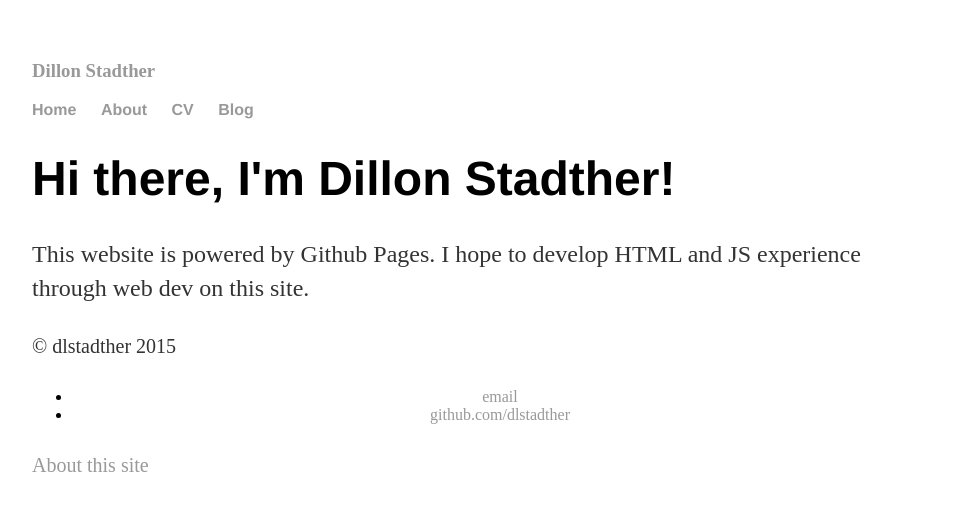
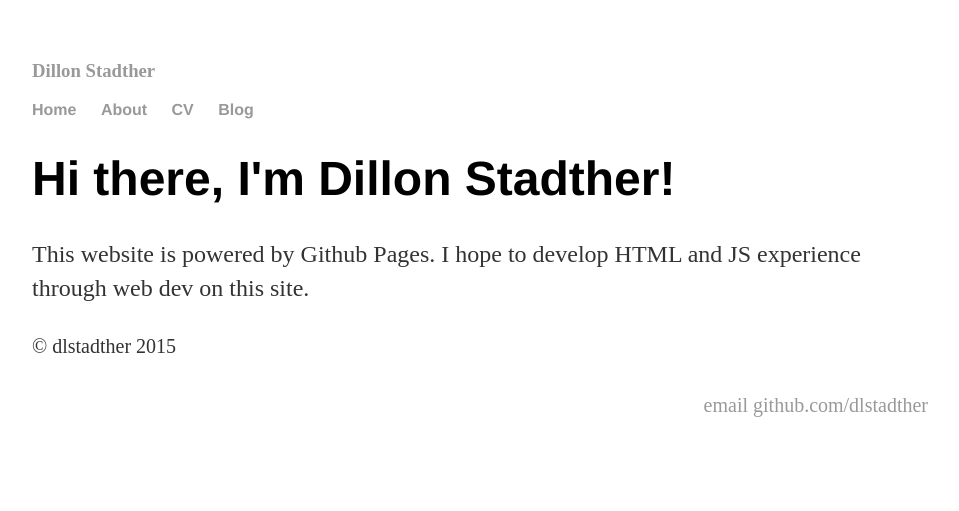
Before and after one commit to dlstadther/dlstadther.github.io, a Jekyll site: the page built from index.html, in a window 1280 px wide. Shown: the top 511 px of the page, without its empty margins (160-1119 px from the left). Built offline with Jekyll 4.4.1, drawn with Linux system fonts in a browser that asks for light colours.

Commit message:
Updated footer.

```diff
--- a/_includes/footer.html
+++ b/_includes/footer.html
@@ -3,14 +3,13 @@
         <div class="col-sm-8">
             <p><small>&copy; dlstadther 2015</small></p>
         </div>
-        <div class="col-sm-4" align="center">
-            <ul>
-                <li><a href="mailto:dlstadther@gmail.com">email</a></li>
-                <li><a href="https://github.com/dlstadther">github.com/dlstadther</a></li>
-            </ul>
-        </div>
         <div class="col-sm-4">
-            <p class="pull-right"><small><a href="/about" title="About this site">About this site</a></small></p>
+            <p class="pull-right" align="right">
+                <small>
+                    <a href="mailto:dlstadther@gmail.com">email</a>
+                    <a href="https://github.com/dlstadther">github.com/dlstadther</a>
+                </small>
+            </p>
         </div>
     </div>
 </div> <!-- /footer -->
```
